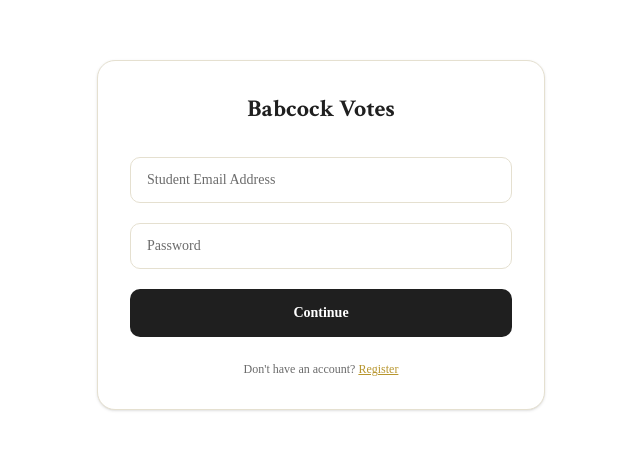
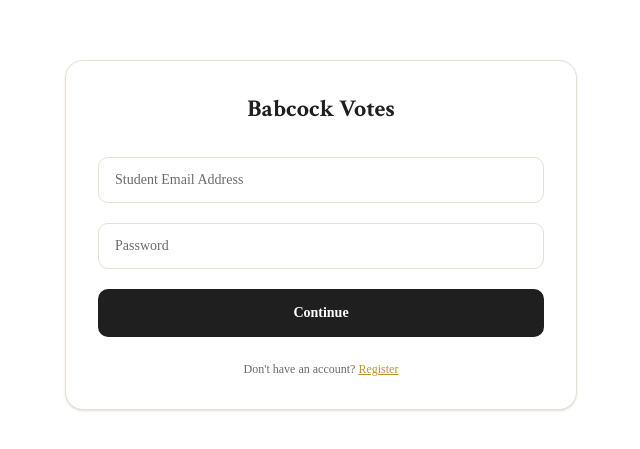
Before and after one commit to GDGBabcockUniversity/babcock-votes, a Next.js app: page /login in a window 1280 px wide. Shown: the part 165-614 px from the top of the page, without its empty margins (319-959 px from the left). Built offline with nearby package versions, Linux system fonts and the light colour scheme; no server answers.

Commit message:
feat(auth): increase auth layout container width

```diff
--- a/app/(auth)/layout.tsx
+++ b/app/(auth)/layout.tsx
@@ -26,7 +26,7 @@ const AuthLayout = ({ children }: { children: React.ReactNode }) => {
 
   return (
     <main className="flex min-h-dvh items-center justify-center bg-background px-4">
-      <div className="w-full max-w-md">{children}</div>
+      <div className="w-full max-w-lg">{children}</div>
     </main>
   );
 };
```
